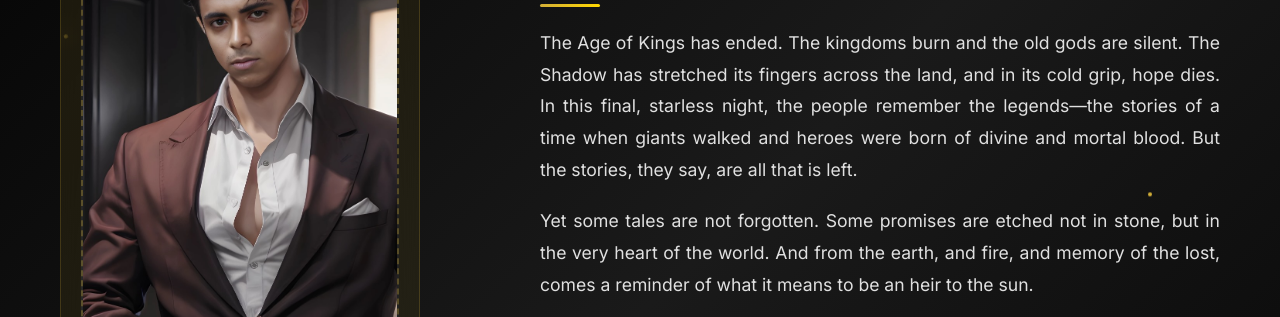
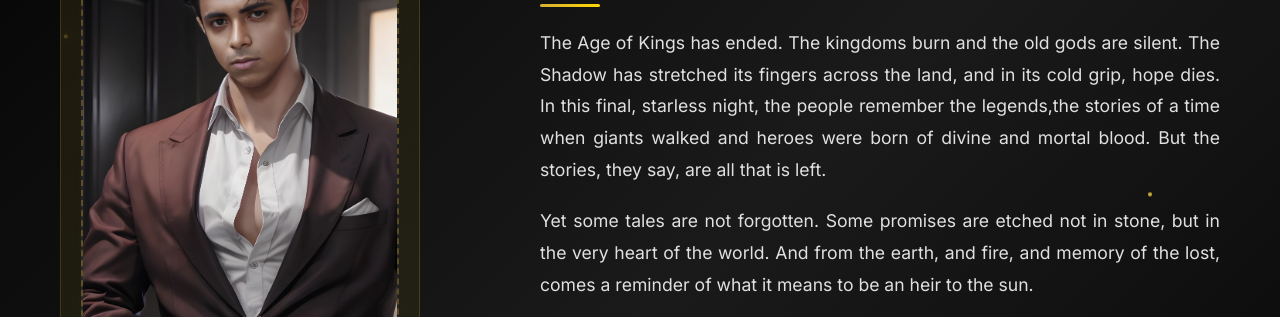
Before and after one commit to Priartha/portfolio, a plain HTML site: page index.html in a window 1280 px wide. Shown: the part 428-745 px from the top of the page. Drawn offline with nearby package versions, Linux system fonts and the light colour scheme.

Commit message:
Update index.html

```diff
--- a/index.html
+++ b/index.html
@@ -434,7 +434,7 @@
             <div class="bio-section animate-on-scroll">
                 <h2 class="section-title">The Embarrassing Walk Back To Wuyuan:</h2>
                 <div class="bio-text">
-                    <p class="animate-on-scroll">The Age of Kings has ended. The kingdoms burn and the old gods are silent. The Shadow has stretched its fingers across the land, and in its cold grip, hope dies. In this final, starless night, the people remember the legends—the stories of a time when giants walked and heroes were born of divine and mortal blood. But the stories, they say, are all that is left.</p>
+                    <p class="animate-on-scroll">The Age of Kings has ended. The kingdoms burn and the old gods are silent. The Shadow has stretched its fingers across the land, and in its cold grip, hope dies. In this final, starless night, the people remember the legends,the stories of a time when giants walked and heroes were born of divine and mortal blood. But the stories, they say, are all that is left.</p>
 
                     <p class="animate-on-scroll">Yet some tales are not forgotten. Some promises are etched not in stone, but in the very heart of the world. And from the earth, and fire, and memory of the lost, comes a reminder of what it means to be an heir to the sun.</p>
 
```
